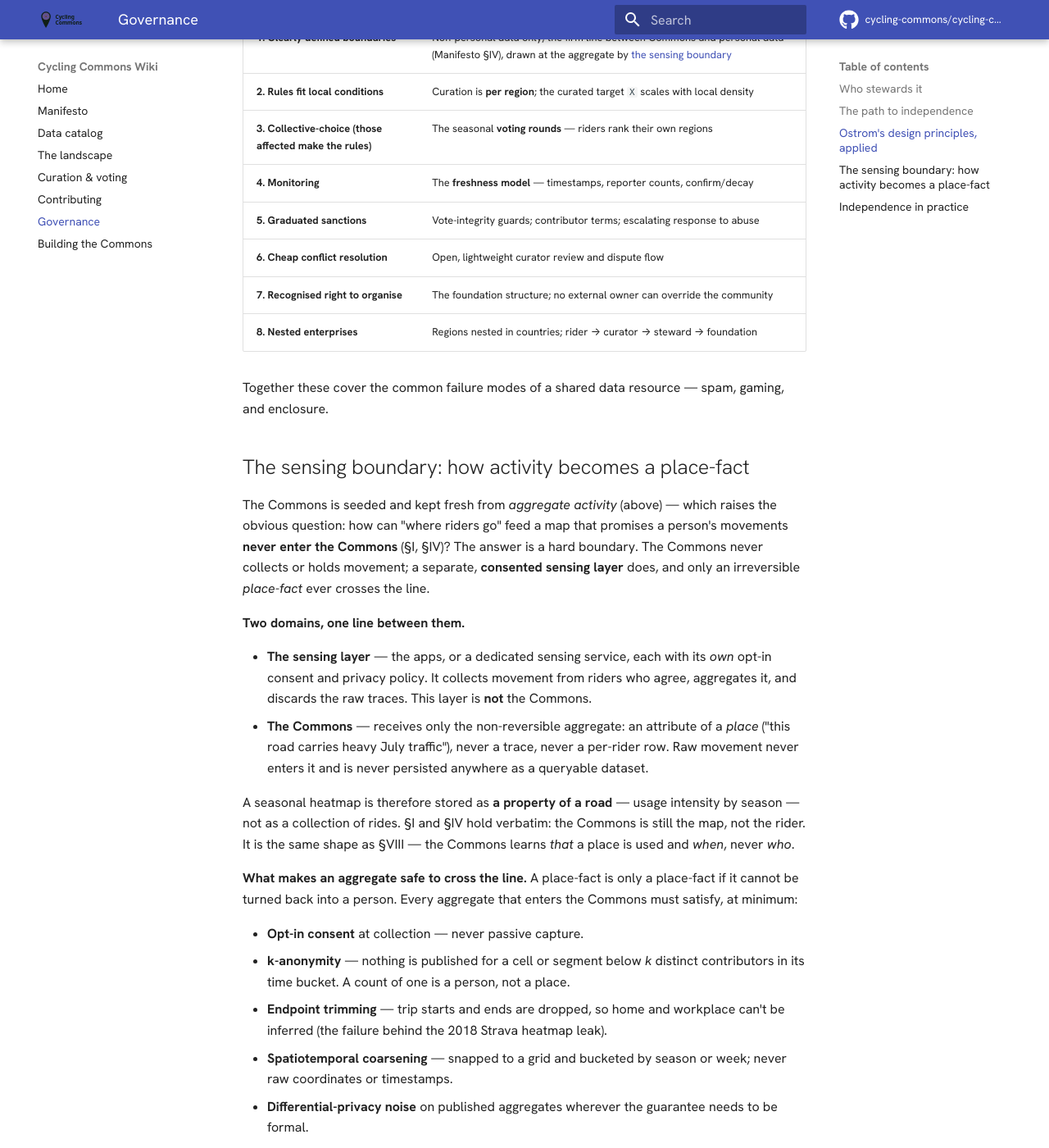
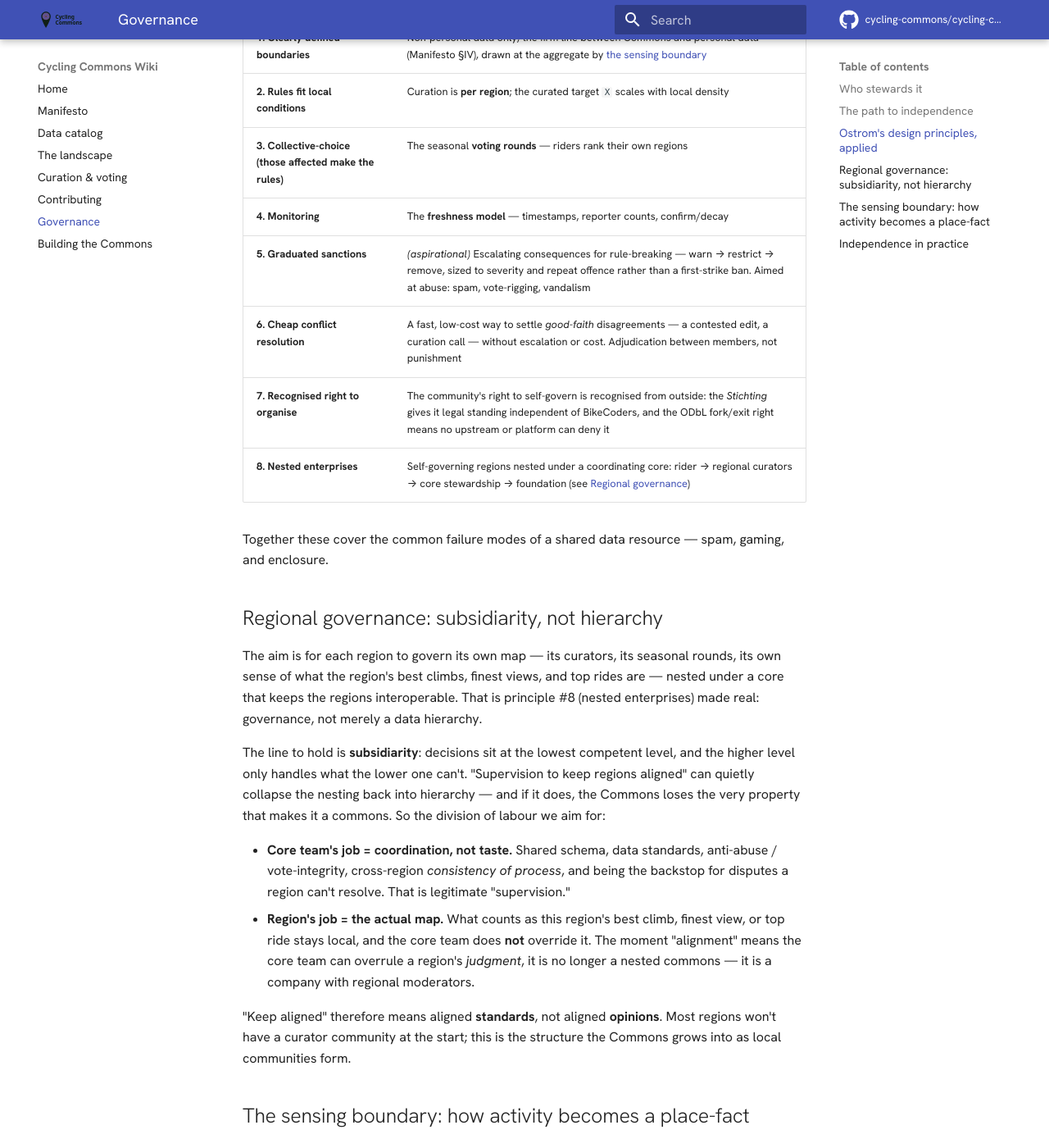
Before and after one commit to cycling-commons/cycling-commons, an MkDocs documentation site: the page built from wiki/governance.md, in a window 1280 px wide and 1400 px high, scrolled down 1327 px. Shown: the whole window at 82% size. Built offline with MkDocs 1.6.1 and Material for MkDocs 9.7.7, drawn with Linux system fonts in a browser that asks for light colours; some web fonts are replaced; comment, search, counter and statistics services are not loaded.

Commit message:
docs(wiki): tighten Ostrom application
- fix Hardin framing (data is non-rivalrous; real risk is enclosure/neglect, not overuse)
- soften 'Ostrom disproved Hardin' to 'showed it isn't inevitable'
- add Regional governance: subsidiarity-not-hierarchy subsection
- sharpen principle rows: distinguish #5 (graduated sanctions) from #6 (conflict resolution); re-point #7 to external recognition; mark #5 aspirational

```diff
--- a/wiki/governance.md
+++ b/wiki/governance.md
@@ -48,12 +48,36 @@ resources (see [Manifesto](manifesto.md)). Each maps to a concrete part of the s
 | **2. Rules fit local conditions** | Curation is **per region**; the curated target `X` scales with local density |
 | **3. Collective-choice (those affected make the rules)** | The seasonal **voting rounds** — riders rank their own regions |
 | **4. Monitoring** | The **freshness model** — timestamps, reporter counts, confirm/decay |
-| **5. Graduated sanctions** | Vote-integrity guards; contributor terms; escalating response to abuse |
-| **6. Cheap conflict resolution** | Open, lightweight curator review and dispute flow |
-| **7. Recognised right to organise** | The foundation structure; no external owner can override the community |
-| **8. Nested enterprises** | Regions nested in countries; rider → curator → steward → foundation |
+| **5. Graduated sanctions** | *(aspirational)* Escalating consequences for rule-breaking — warn → restrict → remove, sized to severity and repeat offence rather than a first-strike ban. Aimed at abuse: spam, vote-rigging, vandalism |
+| **6. Cheap conflict resolution** | A fast, low-cost way to settle *good-faith* disagreements — a contested edit, a curation call — without escalation or cost. Adjudication between members, not punishment |
+| **7. Recognised right to organise** | The community's right to self-govern is recognised from outside: the *Stichting* gives it legal standing independent of BikeCoders, and the ODbL fork/exit right means no upstream or platform can deny it |
+| **8. Nested enterprises** | Self-governing regions nested under a coordinating core: rider → regional curators → core stewardship → foundation (see [Regional governance](#regional-governance-subsidiarity-not-hierarchy)) |
 
 Together these cover the common failure modes of a shared data resource — spam, gaming, and enclosure.
+
+## Regional governance: subsidiarity, not hierarchy
+
+The aim is for each region to govern its own map — its curators, its seasonal rounds, its own sense of
+what the region's best climbs, finest views, and top rides are — nested under a core that keeps the
+regions interoperable. That is principle #8 (nested enterprises) made real: governance, not merely a
+data hierarchy.
+
+The line to hold is **subsidiarity**: decisions sit at the lowest competent level, and the higher level
+only handles what the lower one can't. "Supervision to keep regions aligned" can quietly collapse the
+nesting back into hierarchy — and if it does, the Commons loses the very property that makes it a
+commons. So the division of labour we aim for:
+
+- **Core team's job = coordination, not taste.** Shared schema, data standards, anti-abuse /
+  vote-integrity, cross-region *consistency of process*, and being the backstop for disputes a region
+  can't resolve. That is legitimate "supervision."
+- **Region's job = the actual map.** What counts as this region's best climb, finest view, or top ride
+  stays local, and the core team does **not** override it. The moment "alignment" means the core team
+  can overrule a region's *judgment*, it is no longer a nested commons — it is a company with regional
+  moderators.
+
+"Keep aligned" therefore means aligned **standards**, not aligned **opinions**. Most regions won't have
+a curator community at the start; this is the structure the Commons grows into as local communities
+form.
 
 ## The sensing boundary: how activity becomes a place-fact
 
```
Also changed, not shown: wiki/manifesto.md (+10 -3 lines).
